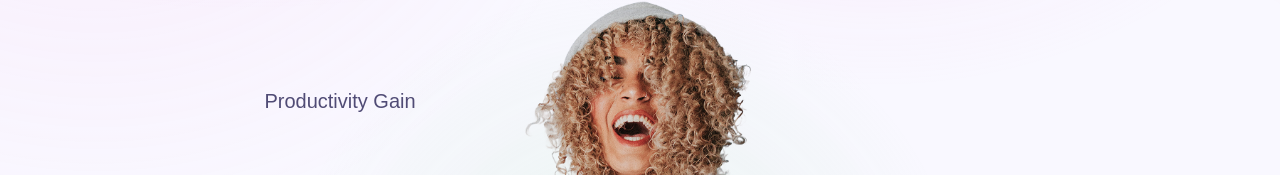
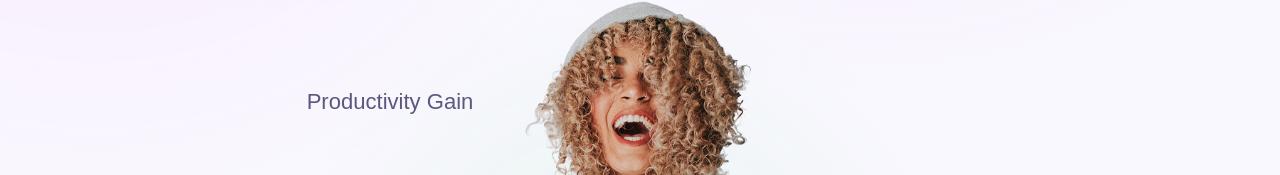
Before and after one commit to ReneeDress/agentall.ai, a Next.js app: page /agentall.ai/ in a window 1280 px wide. Shown: the part 606-781 px from the top of the page. Built offline with nearby package versions, Linux system fonts and the light colour scheme.

Commit message:
feat: 添加小标题强调动画和更新 HeroCarouselItem 组件，提升用户交互体验

```diff
--- a/app/components/HeroCarouselItem.tsx
+++ b/app/components/HeroCarouselItem.tsx
@@ -36,6 +36,7 @@ export default function HeroCarouselItem({
 }: HeroCarouselItemProps) {
     const [isVisible, setIsVisible] = useState(false);
     const [shouldAnimateTitle, setShouldAnimateTitle] = useState(false);
+    const [shouldAnimateSubtitle, setShouldAnimateSubtitle] = useState(false);
     const imageClass = fullWidth ? "w-full h-auto object-cover" : "rounded-lg w-auto h-106 mx-auto object-cover";
 
     useEffect(() => {
@@ -43,6 +44,7 @@ export default function HeroCarouselItem({
             // 重置状态
             setIsVisible(false);
             setShouldAnimateTitle(false);
+            setShouldAnimateSubtitle(false);
 
             // 延迟显示，创建分阶段动画效果
             const timer = setTimeout(() => {
@@ -55,13 +57,21 @@ export default function HeroCarouselItem({
                 setShouldAnimateTitle(true);
             }, animationDelay + 1300);
 
+            // 在 subtitle 完全显示后触发强调动画
+            // subtitle 延迟 = animationDelay + 500ms + transitionDuration(1000ms)
+            const subtitleAnimationTimer = setTimeout(() => {
+                setShouldAnimateSubtitle(true);
+            }, animationDelay + 1500);
+
             return () => {
                 clearTimeout(timer);
                 clearTimeout(titleAnimationTimer);
+                clearTimeout(subtitleAnimationTimer);
             };
         } else {
             setIsVisible(false);
             setShouldAnimateTitle(false);
+            setShouldAnimateSubtitle(false);
         }
     }, [isActive, animationDelay]);
 
@@ -163,7 +173,7 @@ export default function HeroCarouselItem({
                         })
                     }}
                 >
-                    <h4 className="text-xl font-medium text-foreground/80 whitespace-nowrap">
+                    <h4 className={`text-xl font-medium text-foreground/80 whitespace-nowrap transition-all duration-500 ${shouldAnimateSubtitle ? 'animate-subtitle-emphasis' : ''}`}>
                         {subtitle}
                     </h4>
                 </div>
--- a/app/globals.css
+++ b/app/globals.css
@@ -647,6 +647,26 @@ footer {
   animation: pulse-once 0.6s ease-in-out forwards;
 }
 
+/* Subtitle emphasis animation */
+@keyframes subtitle-emphasis {
+  0% {
+    transform: scale(1);
+    opacity: 0.8;
+  }
+  50% {
+    transform: scale(1.15);
+    opacity: 1;
+  }
+  100% {
+    transform: scale(1.1);
+    opacity: 1;
+  }
+}
+
+.animate-subtitle-emphasis {
+  animation: subtitle-emphasis 0.8s ease-out forwards;
+}
+
 /* Flip Card Styles */
 .perspective-1000 {
   perspective: 1000px;
--- a/app/page.tsx
+++ b/app/page.tsx
@@ -25,7 +25,7 @@ export default function Home() {
           isActive={true}
           animationDelay={0}
           cardPosition={{ x: -150, y: 100, anchor: 'center' }}
-          subtitlePosition={{ x: 200, y: -50, anchor: 'center' }}
+          subtitlePosition={{ x: 220, y: -50, anchor: 'center' }}
         />
       )
     },
@@ -40,7 +40,7 @@ export default function Home() {
           isActive={false}
           animationDelay={200}
           cardPosition={{ x: 150, y: 100, anchor: 'center' }}
-          subtitlePosition={{ x: -300, y: -80, anchor: 'center' }}
+          subtitlePosition={{ x: -250, y: -80, anchor: 'center' }}
         />
       )
     },
@@ -55,7 +55,7 @@ export default function Home() {
           isActive={false}
           animationDelay={400}
           cardPosition={{ x: -200, y: 100, anchor: 'center' }}
-          subtitlePosition={{ x: 180, y: 50, anchor: 'center' }}
+          subtitlePosition={{ x: 250, y: -50, anchor: 'center' }}
         />
       )
     }
```
